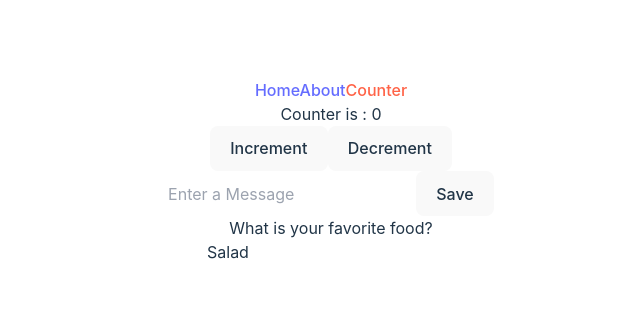
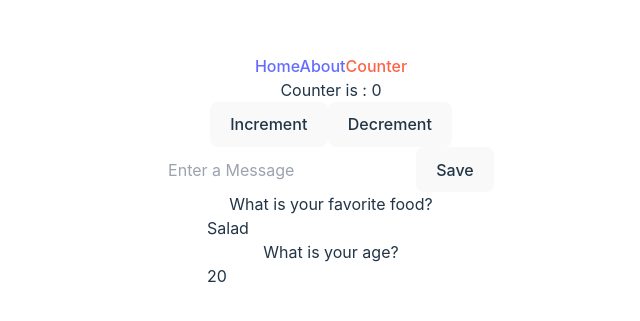
Before and after one commit to hasansfzn/vue_learning_project, a Vue app: page /counter in a window 1280 px wide. Shown: the part 229-550 px from the top of the page, without its empty margins (309-949 px from the left). Built offline with nearby package versions, Linux system fonts and the light colour scheme.

Commit message:
used localStorage

```diff
--- a/src/composables/useLocalStorage.js
+++ b/src/composables/useLocalStorage.js
@@ -14,10 +14,10 @@ export function useLocalStorage(key, stored_item) {
   });
 
   function saveToLocal() {
-    if (stored_item.value === "") {
+    localStorage.setItem(key, stored_item.value);
+    if (stored_item.value === "" || null) {
       localStorage.removeItem(key);
     }
-    localStorage.setItem(key, stored_item.value);
   }
 
   return stored_item;
--- a/src/views/CounterView.vue
+++ b/src/views/CounterView.vue
@@ -44,10 +44,10 @@
       <p>What is your favorite food?</p>
       <input type="text" v-model="food" />
     </div>
-    <!-- <div class="flex gap-2">
+    <div class="flex gap-2">
       <p>What is your age?</p>
       <input type="number" v-model="age" />
-    </div> -->
+    </div>
   </div>
 </template>
 
@@ -70,7 +70,7 @@ const decrease = () => {
 
 //localstorage
 const food = useLocalStorage("food", "Salad");
-
+const age = useLocalStorage("age", 20);
 // const age = ref(localStorage.getItem("age"));
 
 // const setToLocal = (key, value) => {
```
